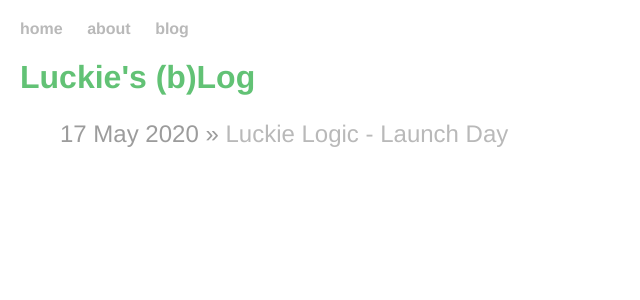
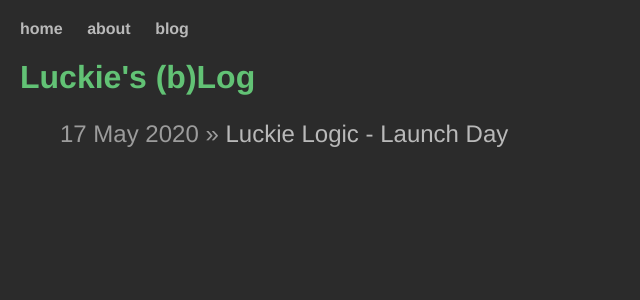
Before and after one commit to luckielogic/luckielogic.github.io, a Jekyll site: the page built from blog/index.html, in a window 1280 px wide. Shown: the top 300 px of the page, without its empty margins (0-640 px from the left). Built offline with Jekyll 4.4.1, drawn with Linux system fonts in a browser that asks for light colours.

Commit message:
Update main.css

```diff
--- a/css/main.css
+++ b/css/main.css
@@ -1,6 +1,7 @@
 body {
     margin: 20px;
     width: 70%;
+    background: #2b2b2b;
 }
 nav ul, footer ul {
     font-family:'Helvetica', 'Arial', 'Sans-Serif';
```
